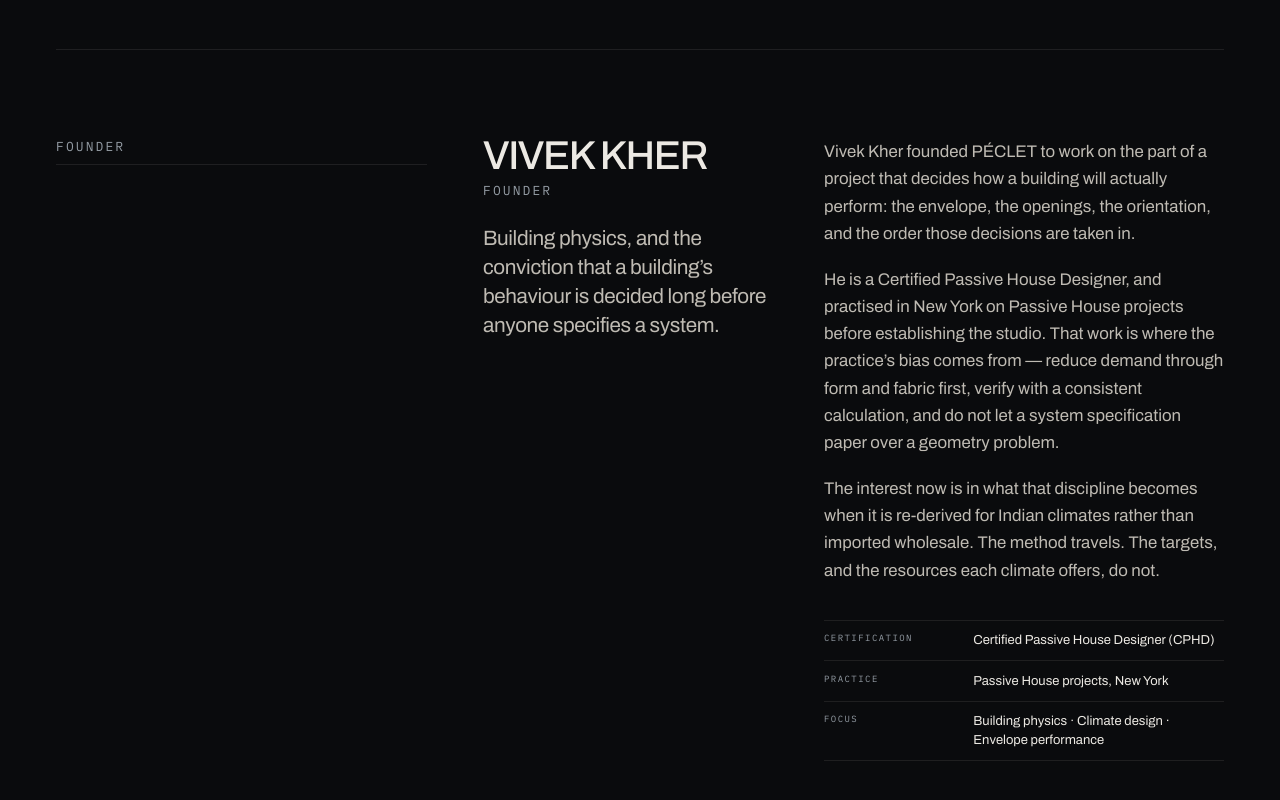
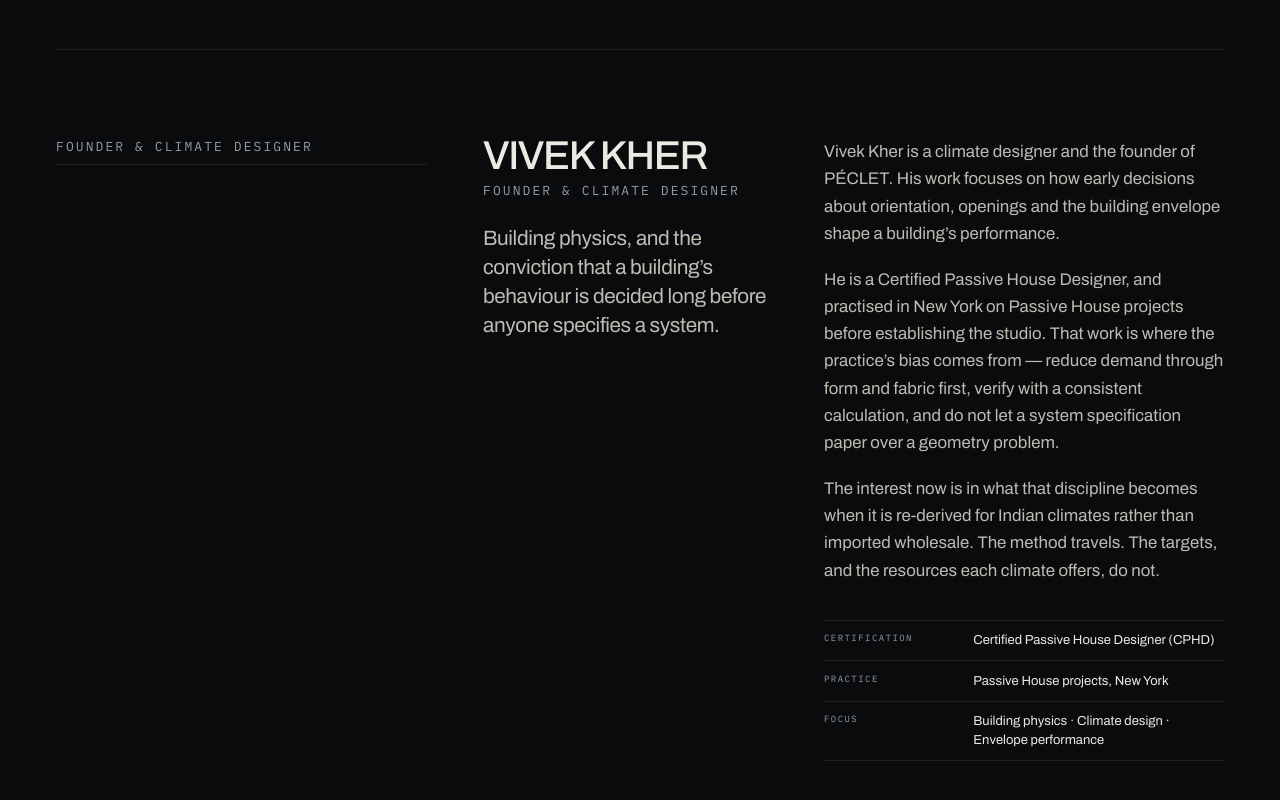
Before and after one commit to vivekxkher/vivekxkher.github.io, a Next.js app: page /about in a window 1280 px wide. Shown: the part 1565-2365 px from the top of the page. Built offline with nearby package versions, Linux system fonts and the light colour scheme.

Commit message:
Introduce Vivek Kher as Founder and Climate Designer

```diff
--- a/src/content/people.ts
+++ b/src/content/people.ts
@@ -28,11 +28,11 @@ export interface Person {
 
 export const founder: Person = {
   name: "Vivek Kher",
-  role: "Founder",
+  role: "Founder & Climate Designer",
   standfirst:
     "Building physics, and the conviction that a building’s behaviour is decided long before anyone specifies a system.",
   bio: [
-    "Vivek Kher founded PÉCLET to work on the part of a project that decides how a building will actually perform: the envelope, the openings, the orientation, and the order those decisions are taken in.",
+    "Vivek Kher is a climate designer and the founder of PÉCLET. His work focuses on how early decisions about orientation, openings and the building envelope shape a building’s performance.",
     "He is a Certified Passive House Designer, and practised in New York on Passive House projects before establishing the studio. That work is where the practice’s bias comes from — reduce demand through form and fabric first, verify with a consistent calculation, and do not let a system specification paper over a geometry problem.",
     "The interest now is in what that discipline becomes when it is re-derived for Indian climates rather than imported wholesale. The method travels. The targets, and the resources each climate offers, do not.",
   ],
```
